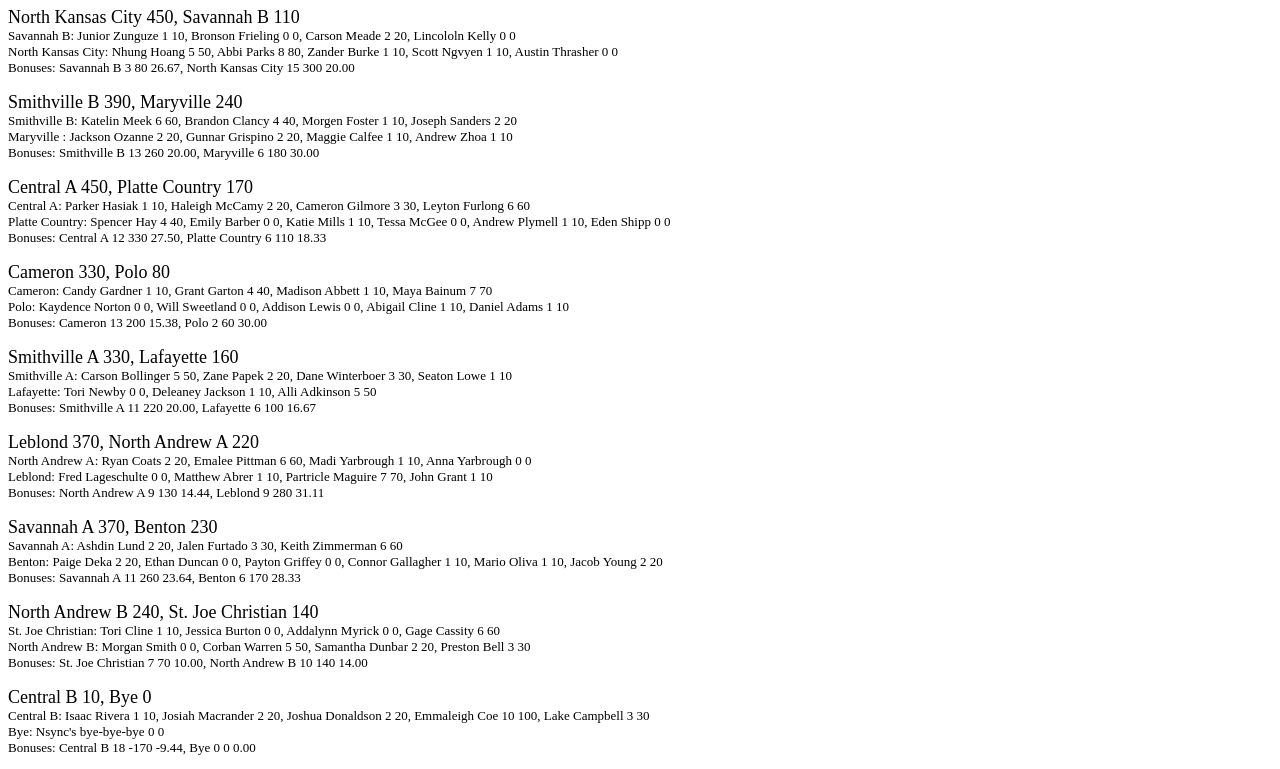
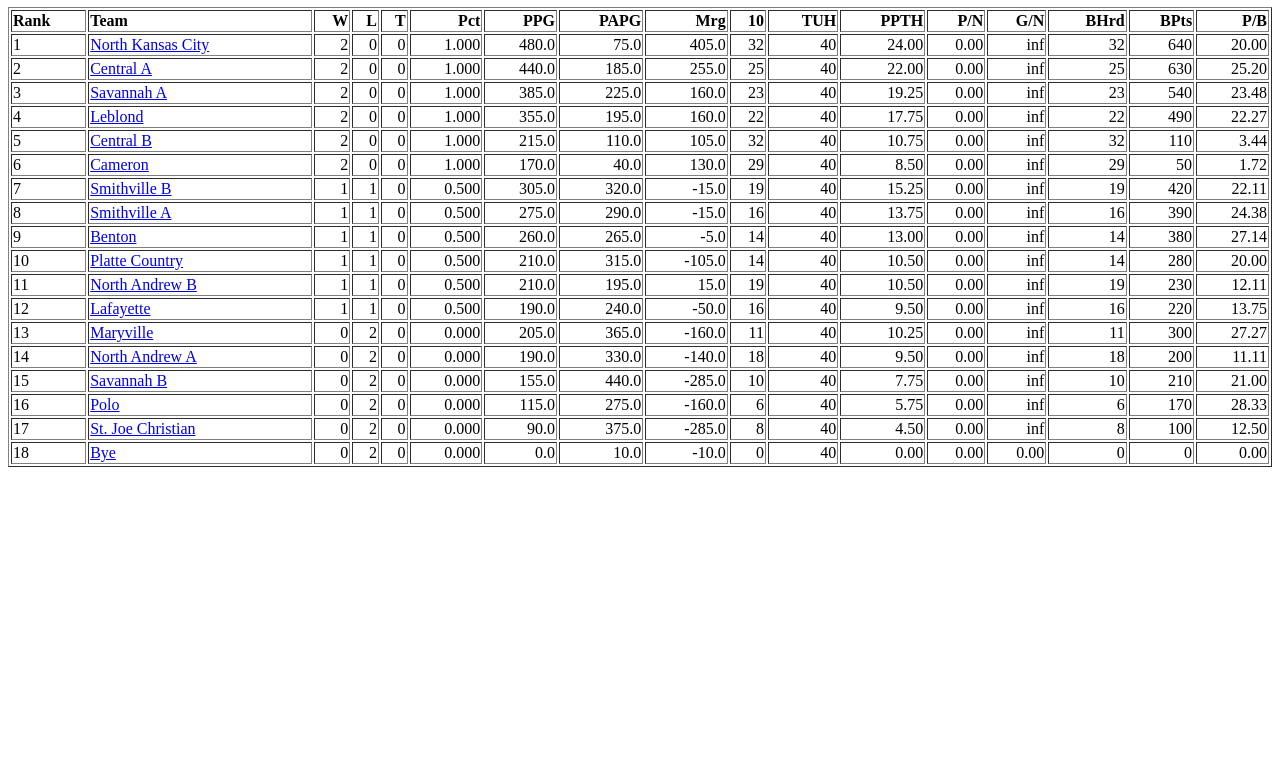
Before and after one commit to ianslagle/ianslagle.github.io, a plain HTML site: page index.html in a window 1280 px wide. Shown: the part 105-874 px from the top of the page. After the commit the page ends 800 px from the top, so only its background shows below. Drawn offline with Linux system fonts and the light colour scheme.

Commit message:
Update index.html

```diff
--- a/index.html
+++ b/index.html
@@ -1,6 +1,6 @@
 <HTML>
 <HEAD>
-<TITLE>  Scoreboard </TITLE>
+<TITLE>  Team Standings </TITLE>
 
 </HEAD>
 <BODY>
@@ -11,117 +11,390 @@
   <td><A HREF=JV_games.html>Scoreboard</A></td>
   <td><A HREF=JV_teamdetail.html>Team Detail</A></td>
   <td><A HREF=JV_playerdetail.html>Individual Detail</A></td>
-  <td><A HREF=JV_statkey.html#Scoreboard>Stat Key</A></td>
+  <td><A HREF=JV_statkey.html#TeamStandings>Stat Key</A></td>
 </tr>
 </table>
-<H1> Scoreboard</H1><P>
-<FONT SIZE=+1>North Kansas City 450, Savannah B 110</FONT><br>
-<FONT SIZE=-1>
-Savannah B: Junior Zunguze 1 10, Bronson Frieling 0 0, Carson Meade 2 20, Lincololn Kelly 0 0<br>
-North Kansas City: Nhung Hoang 5 50, Abbi Parks 8 80, Zander Burke 1 10, Scott Ngvyen 1 10, Austin Thrasher 0 0<br>
-Bonuses: Savannah B 3 80 26.67, North Kansas City 15 300 20.00<br>
-<P></FONT>
-<FONT SIZE=+1>Smithville B 390, Maryville  240</FONT><br>
-<FONT SIZE=-1>
-Smithville B: Katelin Meek 6 60, Brandon Clancy 4 40, Morgen Foster 1 10, Joseph Sanders 2 20<br>
-Maryville : Jackson Ozanne 2 20, Gunnar Grispino 2 20, Maggie Calfee 1 10, Andrew Zhoa 1 10<br>
-Bonuses: Smithville B 13 260 20.00, Maryville  6 180 30.00<br>
-<P></FONT>
-<FONT SIZE=+1>Central A 450, Platte Country 170</FONT><br>
-<FONT SIZE=-1>
-Central A: Parker Hasiak 1 10, Haleigh McCamy 2 20, Cameron Gilmore 3 30, Leyton Furlong 6 60<br>
-Platte Country: Spencer Hay 4 40, Emily Barber 0 0, Katie Mills 1 10, Tessa McGee 0 0, Andrew Plymell 1 10, Eden Shipp 0 0<br>
-Bonuses: Central A 12 330 27.50, Platte Country 6 110 18.33<br>
-<P></FONT>
-<FONT SIZE=+1>Cameron 330, Polo 80</FONT><br>
-<FONT SIZE=-1>
-Cameron: Candy Gardner 1 10, Grant Garton 4 40, Madison  Abbett 1 10, Maya Bainum 7 70<br>
-Polo: Kaydence Norton 0 0, Will Sweetland 0 0, Addison Lewis 0 0, Abigail Cline 1 10, Daniel Adams 1 10<br>
-Bonuses: Cameron 13 200 15.38, Polo 2 60 30.00<br>
-<P></FONT>
-<FONT SIZE=+1>Smithville A 330, Lafayette 160</FONT><br>
-<FONT SIZE=-1>
-Smithville A: Carson Bollinger 5 50, Zane Papek 2 20, Dane Winterboer 3 30, Seaton Lowe 1 10<br>
-Lafayette: Tori Newby 0 0, Deleaney Jackson 1 10, Alli Adkinson 5 50<br>
-Bonuses: Smithville A 11 220 20.00, Lafayette 6 100 16.67<br>
-<P></FONT>
-<FONT SIZE=+1>Leblond 370, North Andrew A 220</FONT><br>
-<FONT SIZE=-1>
-North Andrew A: Ryan Coats 2 20, Emalee Pittman 6 60, Madi Yarbrough 1 10, Anna Yarbrough 0 0<br>
-Leblond: Fred Lageschulte 0 0, Matthew Abrer 1 10, Partricle Maguire 7 70, John Grant 1 10<br>
-Bonuses: North Andrew A 9 130 14.44, Leblond 9 280 31.11<br>
-<P></FONT>
-<FONT SIZE=+1>Savannah A 370, Benton 230</FONT><br>
-<FONT SIZE=-1>
-Savannah A: Ashdin Lund 2 20, Jalen Furtado 3 30, Keith Zimmerman 6 60<br>
-Benton: Paige Deka 2 20, Ethan Duncan 0 0, Payton Griffey 0 0, Connor Gallagher 1 10, Mario Oliva 1 10, Jacob Young 2 20<br>
-Bonuses: Savannah A 11 260 23.64, Benton 6 170 28.33<br>
-<P></FONT>
-<FONT SIZE=+1>North Andrew B 240, St. Joe Christian 140</FONT><br>
-<FONT SIZE=-1>
-St. Joe Christian: Tori Cline 1 10, Jessica Burton 0 0, Addalynn Myrick 0 0, Gage Cassity 6 60<br>
-North Andrew B: Morgan Smith 0 0, Corban Warren 5 50, Samantha Dunbar 2 20, Preston Bell 3 30<br>
-Bonuses: St. Joe Christian 7 70 10.00, North Andrew B 10 140 14.00<br>
-<P></FONT>
-<FONT SIZE=+1>Central B 10, Bye 0</FONT><br>
-<FONT SIZE=-1>
-Central B: Isaac Rivera 1 10, Josiah Macrander 2 20, Joshua Donaldson 2 20, Emmaleigh Coe 10 100, Lake Campbell 3 30<br>
-Bye: Nsync's bye-bye-bye 0 0<br>
-Bonuses: Central B 18 -170 -9.44, Bye 0 0 0.00<br>
-<P></FONT>
-<FONT SIZE=+1>Benton 290, North Andrew A 160</FONT><br>
-<FONT SIZE=-1>
-North Andrew A: Ryan Coats 5 50, Emalee Pittman 2 20, Madi Yarbrough 1 10, Anna Yarbrough 1 10<br>
-Benton: Paige Deka 0 0, Ethan Duncan 1 10, Payton Griffey 0 0, Connor Gallagher 5 50, Mario Oliva 2 20, Jacob Young 0 0<br>
-Bonuses: North Andrew A 9 70 7.78, Benton 8 210 26.25<br>
-<P></FONT>
-<FONT SIZE=+1>Lafayette 220, Polo 150</FONT><br>
-<FONT SIZE=-1>
-Lafayette: Tori Newby 0 0, Deleaney Jackson 1 10, Alli Adkinson 9 90<br>
-Polo: Kaydence Norton 2 20, Will Sweetland 1 10, Addison Lewis 0 0, Abigail Cline 1 10, Daniel Adams 0 0<br>
-Bonuses: Lafayette 10 120 12.00, Polo 4 110 27.50<br>
-<P></FONT>
-<FONT SIZE=+1>Central B 420, Smithville A 220</FONT><br>
-<FONT SIZE=-1>
-Smithville A: Carson Bollinger 4 40, Zane Papek 0 0, Dane Winterboer 1 10, Seaton Lowe 0 0<br>
-Central B: Isaac Rivera 0 0, Josiah Macrander 0 0, Joshua Donaldson 0 0, Emmaleigh Coe 11 110, Lake Campbell 3 30<br>
-Bonuses: Smithville A 5 170 34.00, Central B 14 280 20.00<br>
-<P></FONT>
-<FONT SIZE=+1>Platte Country 250, North Andrew B 180</FONT><br>
-<FONT SIZE=-1>
-North Andrew B: Morgan Smith 0 0, Corban Warren 4 40, Samantha Dunbar 2 20, Preston Bell 3 30<br>
-Platte Country: Spencer Hay 2 20, Emily Barber 2 20, Katie Mills 1 10, Tessa McGee 1 10, Andrew Plymell 1 10, Eden Shipp 1 10<br>
-Bonuses: North Andrew B 9 90 10.00, Platte Country 8 170 21.25<br>
-<P></FONT>
-<FONT SIZE=+1>Savannah A 400, Smithville B 220</FONT><br>
-<FONT SIZE=-1>
-Smithville B: Katelin Meek 3 30, Brandon Clancy 2 20, Morgen Foster 1 10, Joseph Sanders 0 0<br>
-Savannah A: Ashdin Lund 4 40, Jalen Furtado 2 20, Keith Zimmerman 6 60<br>
-Bonuses: Smithville B 6 160 26.67, Savannah A 12 280 23.33<br>
-<P></FONT>
-<FONT SIZE=+1>North Kansas City 510, St. Joe Christian 40</FONT><br>
-<FONT SIZE=-1>
-St. Joe Christian: Tori Cline 0 0, Addalynn Myrick 0 0, Gage Cassity 0 0, Grant Dubois 1 10<br>
-North Kansas City: Nhung Hoang 4 40, Abbi Parks 9 90, Zander Burke 1 10, Scott Ngvyen 2 20, Austin Thrasher 1 10<br>
-Bonuses: St. Joe Christian 1 30 30.00, North Kansas City 17 340 20.00<br>
-<P></FONT>
-<FONT SIZE=+1>Cameron 10, Bye 0</FONT><br>
-<FONT SIZE=-1>
-Cameron: Candy Gardner 1 10, Grant Garton 6 60, Madison  Abbett 1 10, Maya Bainum 8 80<br>
-Bye: Nsync's bye-bye-bye 0 0<br>
-Bonuses: Cameron 16 -150 -9.38, Bye 0 0 0.00<br>
-<P></FONT>
-<FONT SIZE=+1>Central A 430, Savannah B 200</FONT><br>
-<FONT SIZE=-1>
-Savannah B: Junior Zunguze 1 10, Bronson Frieling 1 10, Carson Meade 3 30, Lincololn Kelly 2 20<br>
-Central A: Parker Hasiak 3 30, Haleigh McCamy 3 30, Cameron Gilmore 4 40, Leyton Furlong 3 30<br>
-Bonuses: Savannah B 7 130 18.57, Central A 13 300 23.08<br>
-<P></FONT>
-<FONT SIZE=+1>Leblond 340, Maryville  170</FONT><br>
-<FONT SIZE=-1>
-Leblond: Fred Lageschulte 4 40, Matthew Abrer 2 20, Partricle Maguire 3 30, John Grant 4 40<br>
-Maryville : Jackson Ozanne 1 10, Gunnar Grispino 1 10, Maggie Calfee 3 30, Tegan Judd 0 0, Andrew Zhoa 0 0<br>
-Bonuses: Leblond 13 210 16.15, Maryville  5 120 24.00<br>
-<P></FONT>
+<H1> Team Standings</H1><P>
+<table border=1 width=100%>
+<tr>
+  <td ALIGN=LEFT><B>Rank</B></td>
+  <td ALIGN=LEFT><B>Team</B></td>
+  <td ALIGN=RIGHT><B>W</B></td>
+  <td ALIGN=RIGHT><B>L</B></td>
+  <td ALIGN=RIGHT><B>T</B></td>
+  <td ALIGN=RIGHT><B>Pct</B></td>
+  <td ALIGN=RIGHT><B>PPG</B></td>
+  <td ALIGN=RIGHT><B>PAPG</B></td>
+  <td ALIGN=RIGHT><B>Mrg</B></td>
+  <td ALIGN=RIGHT><B>10</B></td>
+  <td ALIGN=RIGHT><B>TUH</B></td>
+  <td ALIGN=RIGHT><B>PPTH</B></td>
+  <td ALIGN=RIGHT><B>P/N</B></td>
+  <td ALIGN=RIGHT><B>G/N</B></td>
+  <td ALIGN=RIGHT><B>BHrd</B></td>
+  <td ALIGN=RIGHT><B>BPts</B></td>
+  <td ALIGN=RIGHT><B>P/B</B></td>
+</tr>
+<tr>
+  <td ALIGN=LEFT>1</td>
+  <td ALIGN=LEFT>
+<A HREF=JV_teamdetail.html#t10>North Kansas City</A></td>
+  <td ALIGN=RIGHT>2</td>
+  <td ALIGN=RIGHT>0</td>
+  <td ALIGN=RIGHT>0</td>
+  <td ALIGN=RIGHT>1.000</td>
+  <td ALIGN=RIGHT>480.0</td>
+  <td ALIGN=RIGHT>75.0</td>
+  <td ALIGN=RIGHT>405.0</td>
+  <td ALIGN=RIGHT>32</td>
+  <td ALIGN=RIGHT>40</td>
+  <td ALIGN=RIGHT>24.00</td>
+  <td ALIGN=RIGHT>0.00</td>
+  <td ALIGN=RIGHT>inf</td>
+  <td ALIGN=RIGHT>32</td>
+  <td ALIGN=RIGHT>640</td>
+  <td ALIGN=RIGHT>20.00</td>
+</tr>
+<tr>
+  <td ALIGN=LEFT>2</td>
+  <td ALIGN=LEFT>
+<A HREF=JV_teamdetail.html#t0>Central A</A></td>
+  <td ALIGN=RIGHT>2</td>
+  <td ALIGN=RIGHT>0</td>
+  <td ALIGN=RIGHT>0</td>
+  <td ALIGN=RIGHT>1.000</td>
+  <td ALIGN=RIGHT>440.0</td>
+  <td ALIGN=RIGHT>185.0</td>
+  <td ALIGN=RIGHT>255.0</td>
+  <td ALIGN=RIGHT>25</td>
+  <td ALIGN=RIGHT>40</td>
+  <td ALIGN=RIGHT>22.00</td>
+  <td ALIGN=RIGHT>0.00</td>
+  <td ALIGN=RIGHT>inf</td>
+  <td ALIGN=RIGHT>25</td>
+  <td ALIGN=RIGHT>630</td>
+  <td ALIGN=RIGHT>25.20</td>
+</tr>
+<tr>
+  <td ALIGN=LEFT>3</td>
+  <td ALIGN=LEFT>
+<A HREF=JV_teamdetail.html#t15>Savannah A</A></td>
+  <td ALIGN=RIGHT>2</td>
+  <td ALIGN=RIGHT>0</td>
+  <td ALIGN=RIGHT>0</td>
+  <td ALIGN=RIGHT>1.000</td>
+  <td ALIGN=RIGHT>385.0</td>
+  <td ALIGN=RIGHT>225.0</td>
+  <td ALIGN=RIGHT>160.0</td>
+  <td ALIGN=RIGHT>23</td>
+  <td ALIGN=RIGHT>40</td>
+  <td ALIGN=RIGHT>19.25</td>
+  <td ALIGN=RIGHT>0.00</td>
+  <td ALIGN=RIGHT>inf</td>
+  <td ALIGN=RIGHT>23</td>
+  <td ALIGN=RIGHT>540</td>
+  <td ALIGN=RIGHT>23.48</td>
+</tr>
+<tr>
+  <td ALIGN=LEFT>4</td>
+  <td ALIGN=LEFT>
+<A HREF=JV_teamdetail.html#t12>Leblond</A></td>
+  <td ALIGN=RIGHT>2</td>
+  <td ALIGN=RIGHT>0</td>
+  <td ALIGN=RIGHT>0</td>
+  <td ALIGN=RIGHT>1.000</td>
+  <td ALIGN=RIGHT>355.0</td>
+  <td ALIGN=RIGHT>195.0</td>
+  <td ALIGN=RIGHT>160.0</td>
+  <td ALIGN=RIGHT>22</td>
+  <td ALIGN=RIGHT>40</td>
+  <td ALIGN=RIGHT>17.75</td>
+  <td ALIGN=RIGHT>0.00</td>
+  <td ALIGN=RIGHT>inf</td>
+  <td ALIGN=RIGHT>22</td>
+  <td ALIGN=RIGHT>490</td>
+  <td ALIGN=RIGHT>22.27</td>
+</tr>
+<tr>
+  <td ALIGN=LEFT>5</td>
+  <td ALIGN=LEFT>
+<A HREF=JV_teamdetail.html#t1>Central B</A></td>
+  <td ALIGN=RIGHT>2</td>
+  <td ALIGN=RIGHT>0</td>
+  <td ALIGN=RIGHT>0</td>
+  <td ALIGN=RIGHT>1.000</td>
+  <td ALIGN=RIGHT>215.0</td>
+  <td ALIGN=RIGHT>110.0</td>
+  <td ALIGN=RIGHT>105.0</td>
+  <td ALIGN=RIGHT>32</td>
+  <td ALIGN=RIGHT>40</td>
+  <td ALIGN=RIGHT>10.75</td>
+  <td ALIGN=RIGHT>0.00</td>
+  <td ALIGN=RIGHT>inf</td>
+  <td ALIGN=RIGHT>32</td>
+  <td ALIGN=RIGHT>110</td>
+  <td ALIGN=RIGHT>3.44</td>
+</tr>
+<tr>
+  <td ALIGN=LEFT>6</td>
+  <td ALIGN=LEFT>
+<A HREF=JV_teamdetail.html#t14>Cameron</A></td>
+  <td ALIGN=RIGHT>2</td>
+  <td ALIGN=RIGHT>0</td>
+  <td ALIGN=RIGHT>0</td>
+  <td ALIGN=RIGHT>1.000</td>
+  <td ALIGN=RIGHT>170.0</td>
+  <td ALIGN=RIGHT>40.0</td>
+  <td ALIGN=RIGHT>130.0</td>
+  <td ALIGN=RIGHT>29</td>
+  <td ALIGN=RIGHT>40</td>
+  <td ALIGN=RIGHT>8.50</td>
+  <td ALIGN=RIGHT>0.00</td>
+  <td ALIGN=RIGHT>inf</td>
+  <td ALIGN=RIGHT>29</td>
+  <td ALIGN=RIGHT>50</td>
+  <td ALIGN=RIGHT>1.72</td>
+</tr>
+<tr>
+  <td ALIGN=LEFT>7</td>
+  <td ALIGN=LEFT>
+<A HREF=JV_teamdetail.html#t2>Smithville B</A></td>
+  <td ALIGN=RIGHT>1</td>
+  <td ALIGN=RIGHT>1</td>
+  <td ALIGN=RIGHT>0</td>
+  <td ALIGN=RIGHT>0.500</td>
+  <td ALIGN=RIGHT>305.0</td>
+  <td ALIGN=RIGHT>320.0</td>
+  <td ALIGN=RIGHT>-15.0</td>
+  <td ALIGN=RIGHT>19</td>
+  <td ALIGN=RIGHT>40</td>
+  <td ALIGN=RIGHT>15.25</td>
+  <td ALIGN=RIGHT>0.00</td>
+  <td ALIGN=RIGHT>inf</td>
+  <td ALIGN=RIGHT>19</td>
+  <td ALIGN=RIGHT>420</td>
+  <td ALIGN=RIGHT>22.11</td>
+</tr>
+<tr>
+  <td ALIGN=LEFT>8</td>
+  <td ALIGN=LEFT>
+<A HREF=JV_teamdetail.html#t3>Smithville A</A></td>
+  <td ALIGN=RIGHT>1</td>
+  <td ALIGN=RIGHT>1</td>
+  <td ALIGN=RIGHT>0</td>
+  <td ALIGN=RIGHT>0.500</td>
+  <td ALIGN=RIGHT>275.0</td>
+  <td ALIGN=RIGHT>290.0</td>
+  <td ALIGN=RIGHT>-15.0</td>
+  <td ALIGN=RIGHT>16</td>
+  <td ALIGN=RIGHT>40</td>
+  <td ALIGN=RIGHT>13.75</td>
+  <td ALIGN=RIGHT>0.00</td>
+  <td ALIGN=RIGHT>inf</td>
+  <td ALIGN=RIGHT>16</td>
+  <td ALIGN=RIGHT>390</td>
+  <td ALIGN=RIGHT>24.38</td>
+</tr>
+<tr>
+  <td ALIGN=LEFT>9</td>
+  <td ALIGN=LEFT>
+<A HREF=JV_teamdetail.html#t5>Benton</A></td>
+  <td ALIGN=RIGHT>1</td>
+  <td ALIGN=RIGHT>1</td>
+  <td ALIGN=RIGHT>0</td>
+  <td ALIGN=RIGHT>0.500</td>
+  <td ALIGN=RIGHT>260.0</td>
+  <td ALIGN=RIGHT>265.0</td>
+  <td ALIGN=RIGHT>-5.0</td>
+  <td ALIGN=RIGHT>14</td>
+  <td ALIGN=RIGHT>40</td>
+  <td ALIGN=RIGHT>13.00</td>
+  <td ALIGN=RIGHT>0.00</td>
+  <td ALIGN=RIGHT>inf</td>
+  <td ALIGN=RIGHT>14</td>
+  <td ALIGN=RIGHT>380</td>
+  <td ALIGN=RIGHT>27.14</td>
+</tr>
+<tr>
+  <td ALIGN=LEFT>10</td>
+  <td ALIGN=LEFT>
+<A HREF=JV_teamdetail.html#t6>Platte Country</A></td>
+  <td ALIGN=RIGHT>1</td>
+  <td ALIGN=RIGHT>1</td>
+  <td ALIGN=RIGHT>0</td>
+  <td ALIGN=RIGHT>0.500</td>
+  <td ALIGN=RIGHT>210.0</td>
+  <td ALIGN=RIGHT>315.0</td>
+  <td ALIGN=RIGHT>-105.0</td>
+  <td ALIGN=RIGHT>14</td>
+  <td ALIGN=RIGHT>40</td>
+  <td ALIGN=RIGHT>10.50</td>
+  <td ALIGN=RIGHT>0.00</td>
+  <td ALIGN=RIGHT>inf</td>
+  <td ALIGN=RIGHT>14</td>
+  <td ALIGN=RIGHT>280</td>
+  <td ALIGN=RIGHT>20.00</td>
+</tr>
+<tr>
+  <td ALIGN=LEFT>11</td>
+  <td ALIGN=LEFT>
+<A HREF=JV_teamdetail.html#t8>North Andrew B</A></td>
+  <td ALIGN=RIGHT>1</td>
+  <td ALIGN=RIGHT>1</td>
+  <td ALIGN=RIGHT>0</td>
+  <td ALIGN=RIGHT>0.500</td>
+  <td ALIGN=RIGHT>210.0</td>
+  <td ALIGN=RIGHT>195.0</td>
+  <td ALIGN=RIGHT>15.0</td>
+  <td ALIGN=RIGHT>19</td>
+  <td ALIGN=RIGHT>40</td>
+  <td ALIGN=RIGHT>10.50</td>
+  <td ALIGN=RIGHT>0.00</td>
+  <td ALIGN=RIGHT>inf</td>
+  <td ALIGN=RIGHT>19</td>
+  <td ALIGN=RIGHT>230</td>
+  <td ALIGN=RIGHT>12.11</td>
+</tr>
+<tr>
+  <td ALIGN=LEFT>12</td>
+  <td ALIGN=LEFT>
+<A HREF=JV_teamdetail.html#t4>Lafayette</A></td>
+  <td ALIGN=RIGHT>1</td>
+  <td ALIGN=RIGHT>1</td>
+  <td ALIGN=RIGHT>0</td>
+  <td ALIGN=RIGHT>0.500</td>
+  <td ALIGN=RIGHT>190.0</td>
+  <td ALIGN=RIGHT>240.0</td>
+  <td ALIGN=RIGHT>-50.0</td>
+  <td ALIGN=RIGHT>16</td>
+  <td ALIGN=RIGHT>40</td>
+  <td ALIGN=RIGHT>9.50</td>
+  <td ALIGN=RIGHT>0.00</td>
+  <td ALIGN=RIGHT>inf</td>
+  <td ALIGN=RIGHT>16</td>
+  <td ALIGN=RIGHT>220</td>
+  <td ALIGN=RIGHT>13.75</td>
+</tr>
+<tr>
+  <td ALIGN=LEFT>13</td>
+  <td ALIGN=LEFT>
+<A HREF=JV_teamdetail.html#t9>Maryville </A></td>
+  <td ALIGN=RIGHT>0</td>
+  <td ALIGN=RIGHT>2</td>
+  <td ALIGN=RIGHT>0</td>
+  <td ALIGN=RIGHT>0.000</td>
+  <td ALIGN=RIGHT>205.0</td>
+  <td ALIGN=RIGHT>365.0</td>
+  <td ALIGN=RIGHT>-160.0</td>
+  <td ALIGN=RIGHT>11</td>
+  <td ALIGN=RIGHT>40</td>
+  <td ALIGN=RIGHT>10.25</td>
+  <td ALIGN=RIGHT>0.00</td>
+  <td ALIGN=RIGHT>inf</td>
+  <td ALIGN=RIGHT>11</td>
+  <td ALIGN=RIGHT>300</td>
+  <td ALIGN=RIGHT>27.27</td>
+</tr>
+<tr>
+  <td ALIGN=LEFT>14</td>
+  <td ALIGN=LEFT>
+<A HREF=JV_teamdetail.html#t7>North Andrew A</A></td>
+  <td ALIGN=RIGHT>0</td>
+  <td ALIGN=RIGHT>2</td>
+  <td ALIGN=RIGHT>0</td>
+  <td ALIGN=RIGHT>0.000</td>
+  <td ALIGN=RIGHT>190.0</td>
+  <td ALIGN=RIGHT>330.0</td>
+  <td ALIGN=RIGHT>-140.0</td>
+  <td ALIGN=RIGHT>18</td>
+  <td ALIGN=RIGHT>40</td>
+  <td ALIGN=RIGHT>9.50</td>
+  <td ALIGN=RIGHT>0.00</td>
+  <td ALIGN=RIGHT>inf</td>
+  <td ALIGN=RIGHT>18</td>
+  <td ALIGN=RIGHT>200</td>
+  <td ALIGN=RIGHT>11.11</td>
+</tr>
+<tr>
+  <td ALIGN=LEFT>15</td>
+  <td ALIGN=LEFT>
+<A HREF=JV_teamdetail.html#t16>Savannah B</A></td>
+  <td ALIGN=RIGHT>0</td>
+  <td ALIGN=RIGHT>2</td>
+  <td ALIGN=RIGHT>0</td>
+  <td ALIGN=RIGHT>0.000</td>
+  <td ALIGN=RIGHT>155.0</td>
+  <td ALIGN=RIGHT>440.0</td>
+  <td ALIGN=RIGHT>-285.0</td>
+  <td ALIGN=RIGHT>10</td>
+  <td ALIGN=RIGHT>40</td>
+  <td ALIGN=RIGHT>7.75</td>
+  <td ALIGN=RIGHT>0.00</td>
+  <td ALIGN=RIGHT>inf</td>
+  <td ALIGN=RIGHT>10</td>
+  <td ALIGN=RIGHT>210</td>
+  <td ALIGN=RIGHT>21.00</td>
+</tr>
+<tr>
+  <td ALIGN=LEFT>16</td>
+  <td ALIGN=LEFT>
+<A HREF=JV_teamdetail.html#t11>Polo</A></td>
+  <td ALIGN=RIGHT>0</td>
+  <td ALIGN=RIGHT>2</td>
+  <td ALIGN=RIGHT>0</td>
+  <td ALIGN=RIGHT>0.000</td>
+  <td ALIGN=RIGHT>115.0</td>
+  <td ALIGN=RIGHT>275.0</td>
+  <td ALIGN=RIGHT>-160.0</td>
+  <td ALIGN=RIGHT>6</td>
+  <td ALIGN=RIGHT>40</td>
+  <td ALIGN=RIGHT>5.75</td>
+  <td ALIGN=RIGHT>0.00</td>
+  <td ALIGN=RIGHT>inf</td>
+  <td ALIGN=RIGHT>6</td>
+  <td ALIGN=RIGHT>170</td>
+  <td ALIGN=RIGHT>28.33</td>
+</tr>
+<tr>
+  <td ALIGN=LEFT>17</td>
+  <td ALIGN=LEFT>
+<A HREF=JV_teamdetail.html#t13>St. Joe Christian</A></td>
+  <td ALIGN=RIGHT>0</td>
+  <td ALIGN=RIGHT>2</td>
+  <td ALIGN=RIGHT>0</td>
+  <td ALIGN=RIGHT>0.000</td>
+  <td ALIGN=RIGHT>90.0</td>
+  <td ALIGN=RIGHT>375.0</td>
+  <td ALIGN=RIGHT>-285.0</td>
+  <td ALIGN=RIGHT>8</td>
+  <td ALIGN=RIGHT>40</td>
+  <td ALIGN=RIGHT>4.50</td>
+  <td ALIGN=RIGHT>0.00</td>
+  <td ALIGN=RIGHT>inf</td>
+  <td ALIGN=RIGHT>8</td>
+  <td ALIGN=RIGHT>100</td>
+  <td ALIGN=RIGHT>12.50</td>
+</tr>
+<tr>
+  <td ALIGN=LEFT>18</td>
+  <td ALIGN=LEFT>
+<A HREF=JV_teamdetail.html#t17>Bye</A></td>
+  <td ALIGN=RIGHT>0</td>
+  <td ALIGN=RIGHT>2</td>
+  <td ALIGN=RIGHT>0</td>
+  <td ALIGN=RIGHT>0.000</td>
+  <td ALIGN=RIGHT>0.0</td>
+  <td ALIGN=RIGHT>10.0</td>
+  <td ALIGN=RIGHT>-10.0</td>
+  <td ALIGN=RIGHT>0</td>
+  <td ALIGN=RIGHT>40</td>
+  <td ALIGN=RIGHT>0.00</td>
+  <td ALIGN=RIGHT>0.00</td>
+  <td ALIGN=RIGHT>0.00</td>
+  <td ALIGN=RIGHT>0</td>
+  <td ALIGN=RIGHT>0</td>
+  <td ALIGN=RIGHT>0.00</td>
+</tr>
+</table>
 </BODY>
 </HTML>
```
